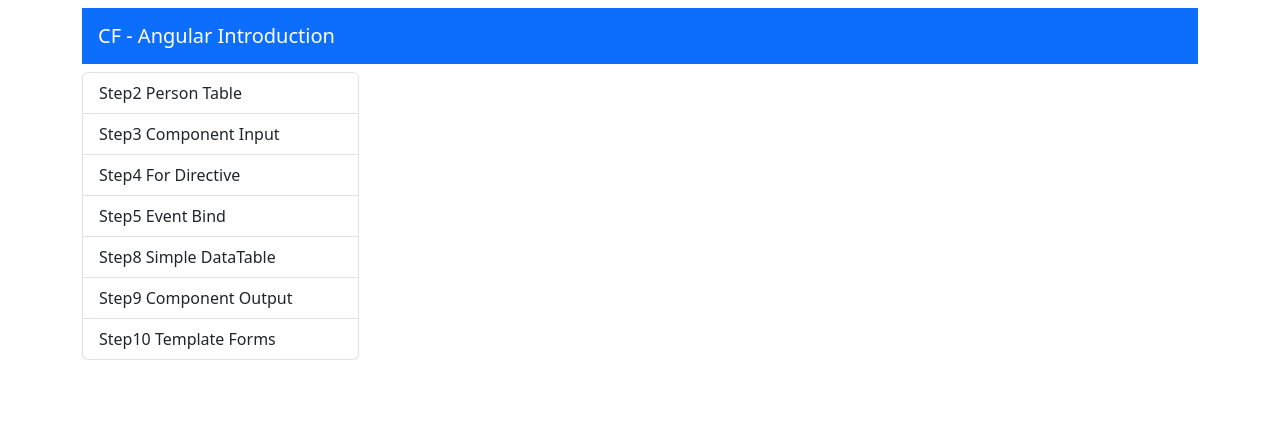
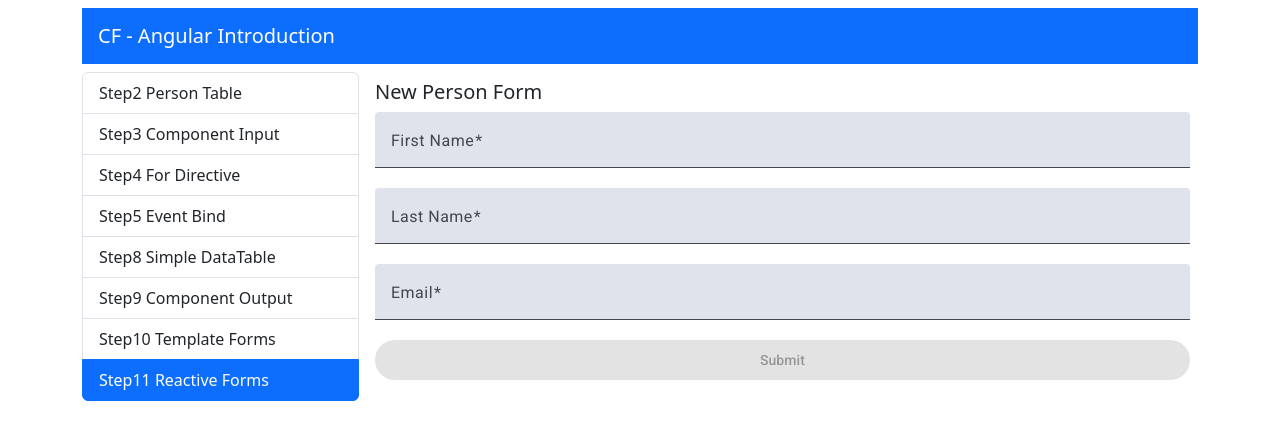
Before and after one commit to lyritzis286/angular-introduction, an Angular app: page /reactive-driven-form in a window 1280 px wide. Before the commit this address led to /. Shown: the top 440 px of the page. Built offline with nearby package versions, Linux system fonts and the light colour scheme.

Commit message:
feat: add Step11ReactiveForms component, update routing, and enhance Step10TemplateDrivenForms with additional inputs

```diff
--- a/src/app/app.routes.ts
+++ b/src/app/app.routes.ts
@@ -8,6 +8,7 @@ import { Step8SimpleDataTable } from './components/step8-simple-data-table/step8
 import { Step8SimpleDataTableShow } from './components/step8-simple-data-table-show/step8-simple-data-table-show';
 import { Step9ComponentOutput } from './components/step9-component-output/step9-component-output';
 import { Step10TemplateDrivenForms } from './components/step10-template-driven-forms/step10-template-driven-forms';
+import { Step11ReactiveForms } from './components/step11-reactive-forms/step11-reactive-forms';
 
 export const routes: Routes = [
   {
@@ -44,4 +45,8 @@ export const routes: Routes = [
     path: 'template-driven-form',
     component: Step10TemplateDrivenForms,
   },
+  {
+    path: 'reactive-driven-form',
+    component: Step11ReactiveForms,
+  },
 ];
--- a/src/app/components/step10-template-driven-forms/step10-template-driven-forms.html
+++ b/src/app/components/step10-template-driven-forms/step10-template-driven-forms.html
@@ -1,5 +1,6 @@
 <div class="d-flex flex-column">
   <h5>New User Form</h5>
+
   <form #eform="ngForm" class="d-flex flex-column">
     <mat-form-field>
       <mat-label>firstname</mat-label>
@@ -31,6 +32,7 @@
         <mat-error>Invalid email</mat-error>
       }
     </mat-form-field>
+  </form>
 
   <button
     mat-flat-button
@@ -40,5 +42,11 @@
   >
     Submit
   </button>
-  </form>
+  <div class="d-flex flex-column gap-4">
+    <app-step3-person-table-input
+      class="mt-2"
+      [person]="currentPerson"
+    ></app-step3-person-table-input>
+    <app-step8-simple-data-table [data]="persons"></app-step8-simple-data-table>
   </div>
+</div>
--- a/src/app/components/step10-template-driven-forms/step10-template-driven-forms.ts
+++ b/src/app/components/step10-template-driven-forms/step10-template-driven-forms.ts
@@ -5,9 +5,20 @@ import { MatInputModule } from '@angular/material/input';
 import { MatFormFieldModule } from '@angular/material/form-field';
 import { MatButtonModule } from '@angular/material/button';
 import { Person } from '../../shared/interfaces/person';
-
+import { Step3PersonTableInput } from '../step3-person-table-input/step3-person-table-input';
+import { Step8SimpleDataTable } from '../step8-simple-data-table/step8-simple-data-table';
+import { CommonModule } from '@angular/common';
 @Component({
-  imports: [FormsModule, MatFormFieldModule, MatSelectModule, MatInputModule, MatButtonModule],
+  imports: [
+    CommonModule,
+    FormsModule,
+    MatFormFieldModule,
+    MatSelectModule,
+    MatInputModule,
+    MatButtonModule,
+    Step3PersonTableInput,
+    Step8SimpleDataTable,
+  ],
   selector: 'app-step10-template-driven-forms',
   styleUrl: './step10-template-driven-forms.css',
   templateUrl: './step10-template-driven-forms.html',
@@ -15,7 +26,26 @@ import { Person } from '../../shared/interfaces/person';
 export class Step10TemplateDrivenForms {
   @ViewChild('eform', { static: false }) form: NgForm | undefined;
 
+  currentPerson: Person | undefined;
+  persons: Person[] = [];
+
+  ngAfterViewInit() {
+    setTimeout(() => {
+      if (this.form) {
+        this.form.setValue({
+          firstname: 'John',
+          lastname: 'Doe',
+          email: 'john.doe@gmail.com',
+        });
+      }
+    });
+  }
+
   onSubmit(value: Person) {
     console.log('Form Submit', value);
+    this.currentPerson = value;
+    // this.persons.push(value);
+    this.persons = [...this.persons, value];
+    console.log(this.persons);
   }
 }
--- /dev/null
+++ b/src/app/components/step11-reactive-forms/step11-reactive-forms.html
@@ -0,0 +1,26 @@
+<div class="d-flex flex-column">
+  <h5>New Person Form</h5>
+  <form [formGroup]="form" class="d-flex flex-column">
+    <mat-form-field>
+      <mat-label>First Name</mat-label>
+      <input matInput type="text" formControlName="firstname" />
+      <mat-error>First name is required</mat-error>
+    </mat-form-field>
+
+    <mat-form-field>
+      <mat-label>Last Name</mat-label>
+      <input matInput type="text" formControlName="lastname" />
+      <mat-error>Last Name is required</mat-error>
+    </mat-form-field>
+
+    <mat-form-field>
+      <mat-label>Email</mat-label>
+      <input matInput type="text" formControlName="email" />
+      <mat-error>Email is Required or is invalid email</mat-error>
+    </mat-form-field>
+  </form>
+
+  <button mat-flat-button color="Primary" [disabled]="form.invalid" (click)="onSubmit()">
+    Submit
+  </button>
+</div>
--- /dev/null
+++ b/src/app/components/step11-reactive-forms/step11-reactive-forms.ts
@@ -0,0 +1,31 @@
+import { Component } from '@angular/core';
+import { FormControl, FormGroup, ReactiveFormsModule, Validators } from '@angular/forms';
+import { MatSelectModule } from '@angular/material/select';
+import { MatInput, MatInputModule } from '@angular/material/input';
+import { MatFormFieldModule } from '@angular/material/form-field';
+import { MatButtonModule } from '@angular/material/button';
+import { Person } from '../../shared/interfaces/person';
+
+@Component({
+  imports: [
+    ReactiveFormsModule,
+    MatSelectModule,
+    MatInputModule,
+    MatFormFieldModule,
+    MatButtonModule,
+  ],
+  selector: 'app-step11-reactive-forms',
+  styleUrl: './step11-reactive-forms.css',
+  templateUrl: './step11-reactive-forms.html',
+})
+export class Step11ReactiveForms {
+  form = new FormGroup({
+    firstname: new FormControl('', [Validators.required, Validators.maxLength(10)]),
+    lastname: new FormControl('', [Validators.required]),
+    email: new FormControl('', [Validators.required, Validators.email]),
+  });
+
+  onSubmit() {
+    console.log(this.form.value);
+  }
+}
--- a/src/app/components/step7-list-group-menu/step7-list-group-menu.ts
+++ b/src/app/components/step7-list-group-menu/step7-list-group-menu.ts
@@ -16,5 +16,6 @@ export class Step7ListGroupMenu {
     { text: 'Step8 Simple DataTable', routerLink: 'simple-data-table-example' },
     { text: 'Step9 Component Output', routerLink: 'component-output-example' },
     { text: 'Step10 Template Forms', routerLink: 'template-driven-form' },
+    { text: 'Step11 Reactive Forms', routerLink: 'reactive-driven-form' },
   ];
 }
--- a/src/app/components/step8-simple-data-table/step8-simple-data-table.ts
+++ b/src/app/components/step8-simple-data-table/step8-simple-data-table.ts
@@ -1,4 +1,4 @@
-import { Component, EventEmitter, Input, Output } from '@angular/core';
+import { Component, EventEmitter, Input, Output, SimpleChanges } from '@angular/core';
 import { Person } from '../../shared/interfaces/person';
 import { sortBy } from 'lodash-es';
 import { ThisReceiver } from '@angular/compiler';
```
Also changed, not shown: src/app/components/step11-reactive-forms/step11-reactive-forms.css (added), 1 other file (tests, documents, lock files or other folders). Lines whose indentation alone changed are shown as unchanged.
